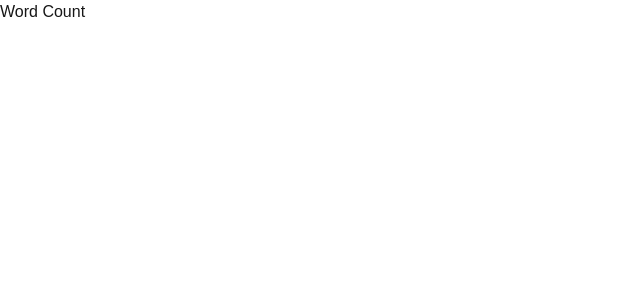
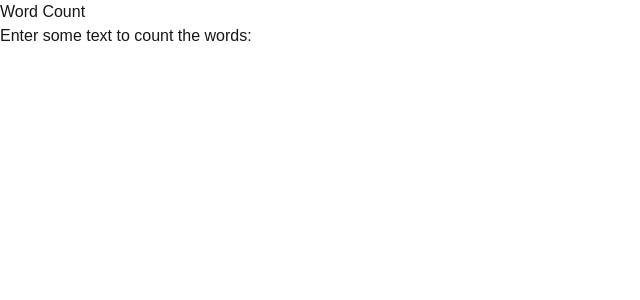
Before and after one commit to abdulwasiu6609/practice_projects, a Next.js app: page /practices/wordcount in a window 1280 px wide. Shown: the top 300 px of the page, without its empty margins (0-640 px from the left). Built offline with nearby package versions, Linux system fonts and the light colour scheme.

Commit message:
a paragraph added

```diff
--- a/app/practices/wordcount/page.jsx
+++ b/app/practices/wordcount/page.jsx
@@ -2,6 +2,8 @@ export default function WordCount() {
   return (
     <div>
       <h1>Word Count</h1>
+      <p>Enter some text to count the words:</p>
+
     </div>
   );
 }
```
